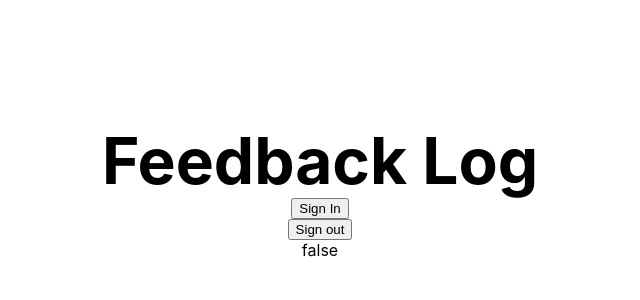
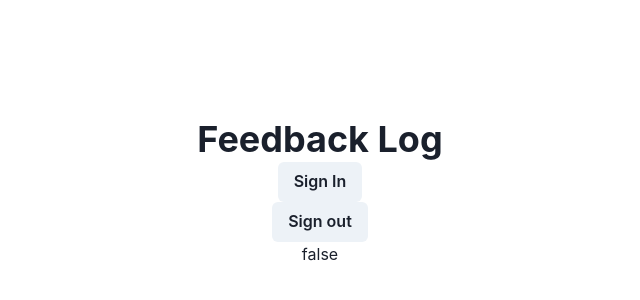
Before and after one commit to JumboDaniel/Feedback-Log, a Next.js app: page / in a window 1280 px wide. Shown: the part 208-508 px from the top of the page, without its empty margins (320-960 px from the left). Built offline with nearby package versions, Linux system fonts and the light colour scheme; no server answers.

Commit message:
Added the Chakra UI

```diff
--- a/lib/auth.js
+++ b/lib/auth.js
@@ -1,4 +1,5 @@
 import React, { useState, useEffect, useContext, createContext } from 'react';
+import { createUser } from './db';
 import firebase from './firebase';
 
 const authContext = createContext();
@@ -17,7 +18,8 @@ const formatUser = (user) => {
     uid: user.uid,
     name: user.displayName,
     email: user.email,
-    provider: user.providerData[0].providerId
+    provider: user.providerData[0].providerId,
+    photoUrl: user.photoURL
   }
 }
 
@@ -27,6 +29,7 @@ function useProvideAuth() {
     if(rawuser){
       const user =formatUser(rawuser);
       setUser(user);
+      createUser(user.uid, user)
       return user
     }
     else {
@@ -50,7 +53,7 @@ function useProvideAuth() {
       .auth()
       .signOut()
       .then(() => {
-        setUser(false);
+        handleUser()
       });
   };
 
--- /dev/null
+++ b/lib/db.js
@@ -0,0 +1,12 @@
+import firebase from "./firebase";
+import 'firebase/firestore';
+
+
+const db = firebase.firestore();
+
+export const createUser = (uid, data) => {
+  return db
+    .collection("users")
+    .doc(uid)
+    .set({ uid, ...data }, { merge: true });
+};
--- a/package.json
+++ b/package.json
@@ -7,7 +7,11 @@
     "lint": "next lint"
   },
   "dependencies": {
+    "@chakra-ui/react": "^2.2.4",
+    "@emotion/react": "^11.9.3",
+    "@emotion/styled": "^11.9.3",
     "firebase": "^9.8.0",
+    "framer-motion": "^6.5.1",
     "next": "12.1.4",
     "react": "18.0.0",
     "react-dom": "18.0.0"
--- a/pages/_app.js
+++ b/pages/_app.js
@@ -1,10 +1,19 @@
+//file imports
 import "../styles/globals.css";
-import{ProvideAuth} from '../lib/auth'
+import { theme } from "@/styles/theme";
+import { ProvideAuth } from "@/lib/auth";
+
+///Node imports
+import { ChakraProvider, CSSReset, GlobalStyle } from "@chakra-ui/react";
+import { jsx } from "@emotion/react";
 function MyApp({ Component, pageProps }) {
   return (
-    <ProvideAuth>
-      <Component {...pageProps} />
-    </ProvideAuth>
+    <ChakraProvider theme={theme}>
+      <ProvideAuth>
+        <CSSReset />
+        <Component {...pageProps} />
+      </ProvideAuth>
+    </ChakraProvider>
   );
 }
 
--- /dev/null
+++ b/pages/_document.js
@@ -0,0 +1,25 @@
+import { ColorModeScript } from "@chakra-ui/react";
+import NextDocument, { Html, Head, Main, NextScript } from "next/document";
+import theme from "../styles/theme";
+
+export default class Document extends NextDocument {
+  render() {
+    return (
+      <Html lang="en">
+        <Head>
+          <link rel="preconnect" href="https://fonts.googleapis.com" />
+          <link rel="preconnect" href="https://fonts.gstatic.com" crossOrigin="true" />
+          <link
+            href="https://fonts.googleapis.com/css2?family=Montserrat:wght@300&display=swap"
+            rel="stylesheet"
+          />
+        </Head>
+        <body>
+          {/* 👇 Here's the script */}
+          <Main />
+          <NextScript />
+        </body>
+      </Html>
+    );
+  }
+}
--- a/pages/index.js
+++ b/pages/index.js
@@ -1,23 +1,27 @@
+//file imports
+import styles from '../styles/Home.module.css'
+import { useAuth } from '@/lib/auth'
+//Node imports
 import Head from 'next/head'
-import styles from '../styles/Home.module.css'
-import {auth}  from 'firebase/compat/app'
-import { useAuth } from '../lib/auth'
+import { Button, Heading } from '@chakra-ui/react'
+
+
 const Home= ()=> {
   const auth= useAuth()
   return (
     <div className={styles.container}>
       <Head>
-        <title>Create Next App</title>
-        <meta name="description" content="Generated by create next app" />
+        <title>Feedback Log</title>
+        <meta name="description" content="Feedback log" />
         <link rel="icon" href="/favicon.ico" />
       </Head>
 
       <main className={styles.main}>
-        <h1 className={styles.title}>
+        <Heading className={styles.title}>
           Feedback Log
-        </h1>
-        <button onClick={(e) => auth.signinWithGithub()}>Sign In</button>
-        <button onClick={(e) => auth.signout()}>Sign out</button>
+        </Heading>
+        <Button onClick={(e) => auth.signinWithGithub()}>Sign In</Button>
+        <Button onClick={(e) => auth.signout()}>Sign out</Button>
 
       <section>
         {JSON.stringify(auth.user)}
--- a/styles/Home.module.css
+++ b/styles/Home.module.css
@@ -11,106 +11,3 @@
   justify-content: center;
   align-items: center;
 }
-
-.footer {
-  display: flex;
-  flex: 1;
-  padding: 2rem 0;
-  border-top: 1px solid #eaeaea;
-  justify-content: center;
-  align-items: center;
-}
-
-.footer a {
-  display: flex;
-  justify-content: center;
-  align-items: center;
-  flex-grow: 1;
-}
-
-.title a {
-  color: #0070f3;
-  text-decoration: none;
-}
-
-.title a:hover,
-.title a:focus,
-.title a:active {
-  text-decoration: underline;
-}
-
-.title {
-  margin: 0;
-  line-height: 1.15;
-  font-size: 4rem;
-}
-
-.title,
-.description {
-  text-align: center;
-}
-
-.description {
-  margin: 4rem 0;
-  line-height: 1.5;
-  font-size: 1.5rem;
-}
-
-.code {
-  background: #fafafa;
-  border-radius: 5px;
-  padding: 0.75rem;
-  font-size: 1.1rem;
-  font-family: Menlo, Monaco, Lucida Console, Liberation Mono, DejaVu Sans Mono,
-    Bitstream Vera Sans Mono, Courier New, monospace;
-}
-
-.grid {
-  display: flex;
-  align-items: center;
-  justify-content: center;
-  flex-wrap: wrap;
-  max-width: 800px;
-}
-
-.card {
-  margin: 1rem;
-  padding: 1.5rem;
-  text-align: left;
-  color: inherit;
-  text-decoration: none;
-  border: 1px solid #eaeaea;
-  border-radius: 10px;
-  transition: color 0.15s ease, border-color 0.15s ease;
-  max-width: 300px;
-}
-
-.card:hover,
-.card:focus,
-.card:active {
-  color: #0070f3;
-  border-color: #0070f3;
-}
-
-.card h2 {
-  margin: 0 0 1rem 0;
-  font-size: 1.5rem;
-}
-
-.card p {
-  margin: 0;
-  font-size: 1.25rem;
-  line-height: 1.5;
-}
-
-.logo {
-  height: 1em;
-  margin-left: 0.5rem;
-}
-
-@media (max-width: 600px) {
-  .grid {
-    width: 100%;
-    flex-direction: column;
-  }
-}
--- a/styles/globals.css
+++ b/styles/globals.css
@@ -1,16 +1,12 @@
-html,
-body {
-  padding: 0;
-  margin: 0;
-  font-family: -apple-system, BlinkMacSystemFont, Segoe UI, Roboto, Oxygen,
-    Ubuntu, Cantarell, Fira Sans, Droid Sans, Helvetica Neue, sans-serif;
+html {
+  min-width: 360px;
+  scroll-behavior: smooth;
 }
-
-a {
-  color: inherit;
-  text-decoration: none;
+#__ next {
+  display: flex;
+  flex-direction: column;
+  min-height: 100vh;
 }
-
 * {
   box-sizing: border-box;
 }
--- /dev/null
+++ b/styles/theme.js
@@ -0,0 +1,16 @@
+import React from "react";
+import {theme as chakraTheme} from '@chakra-ui/react'
+
+const theme={
+    ...chakraTheme,
+    fonts:{
+        ...chakraTheme.fonts,
+        body:'Inter, -apple-system, BlinkMacSystemFont'
+    },
+    fontWeight:{
+        normal: 400,
+        medium: 600,
+        bold:700
+    }
+}
+export default theme
```
Also changed, not shown: jsconfig.json (added, +10 -0 lines), 1 other file (tests, documents, lock files or other folders).
